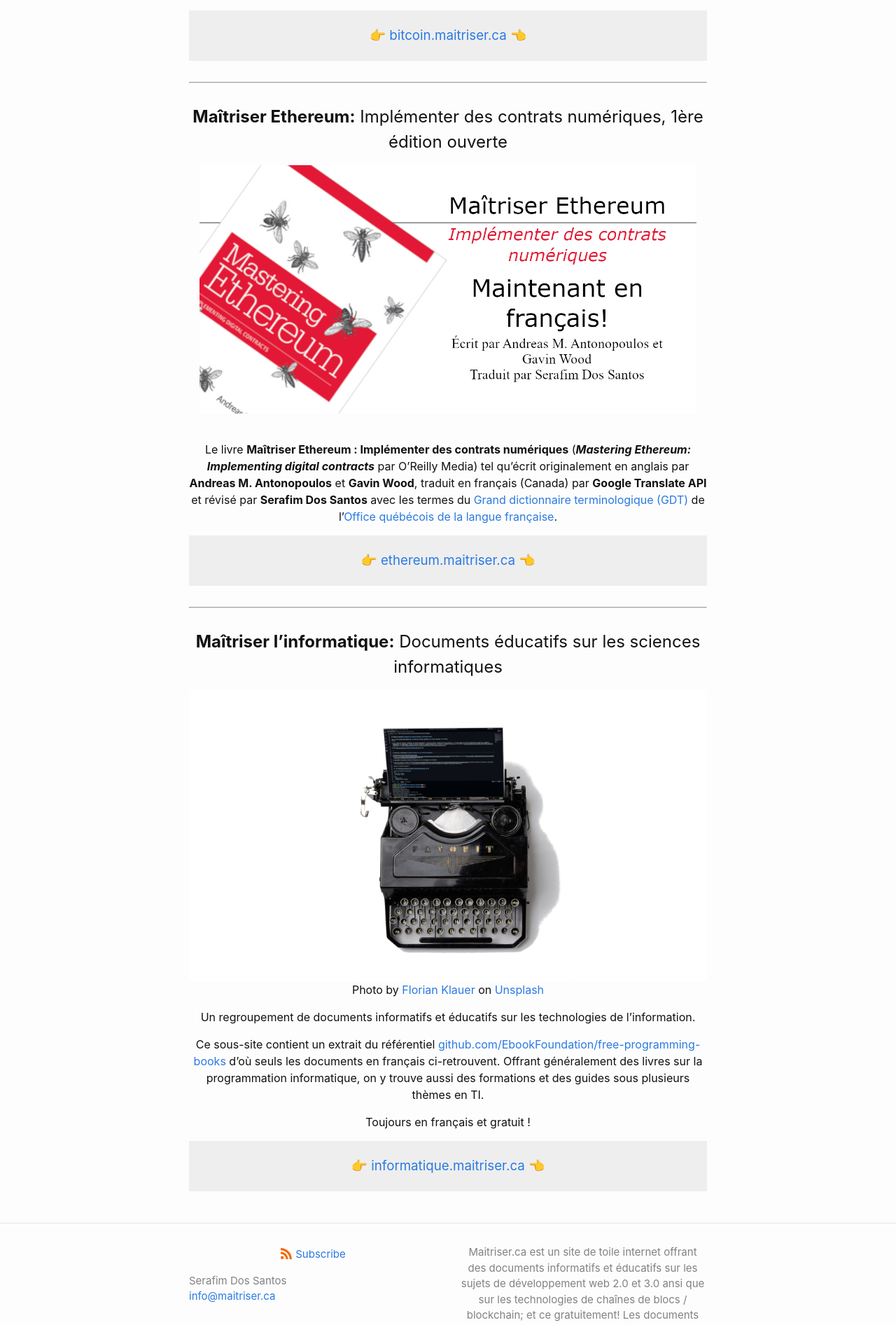
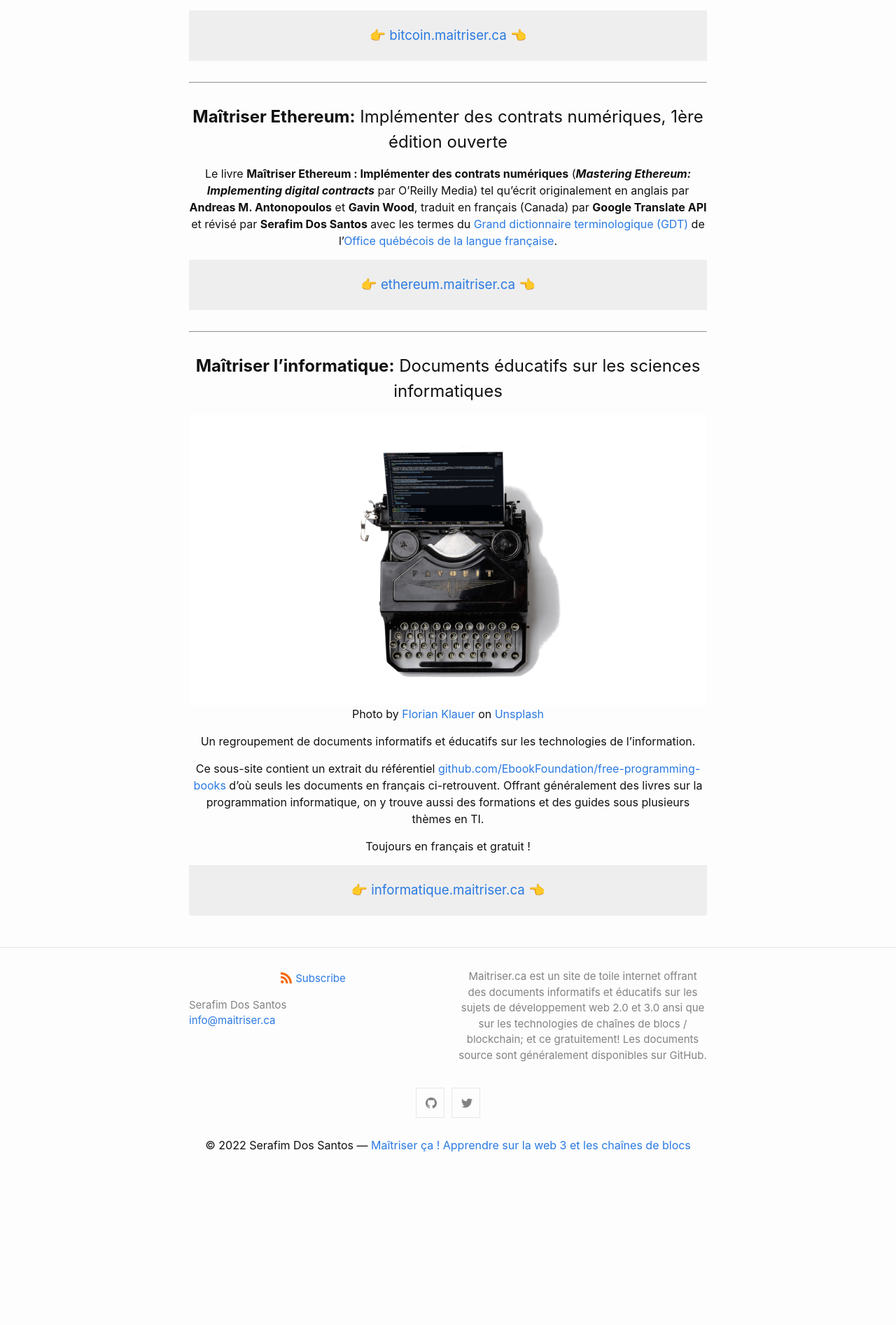
Before and after one commit to maitriser-ca/maitriser-ca.github.io, a Jekyll site: the page built from docs/index.markdown, in a window 1280 px wide. Shown: the part 970-2863 px from the top of the page at 70% size. Built offline with Jekyll 4.4.1, drawn with Linux system fonts in a browser that asks for light colours; comment, search, counter and statistics services are not loaded; after the commit the page ends 2663 px from its top, so only the background shows below that.

Commit message:
retrait image

```diff
--- a/docs/index.markdown
+++ b/docs/index.markdown
@@ -26,8 +26,8 @@
 
 ## **Maîtriser Ethereum:** Implémenter des contrats numériques, 1ère édition ouverte
 
-<img src="assets/ME1OE-GITHUB_BANNER.png" alt="Maîtriser Ethereum: Implémenter des contrats numériques" width="96%"/>
-<br><br>
+<!-- img src="assets/ME1OE-GITHUB_BANNER.png" alt="Maîtriser Ethereum: Implémenter des contrats numériques" width="96%"/>
+<br><br -->
 
 Le livre **Maîtriser Ethereum : Implémenter des contrats numériques** (__*Mastering Ethereum: Implementing digital contracts*__ par O'Reilly Media) tel qu'écrit originalement en anglais par __Andreas M. Antonopoulos__ et __Gavin Wood__, traduit en français (Canada) par __Google Translate API__ et révisé par __Serafim Dos Santos__ avec les termes du [Grand dictionnaire terminologique (GDT)](https://gdt.oqlf.gouv.qc.ca/) de l'[Office qu&eacute;b&eacute;cois de la langue fran&ccedil;aise](https://www.oqlf.gouv.qc.ca/).
 
```
